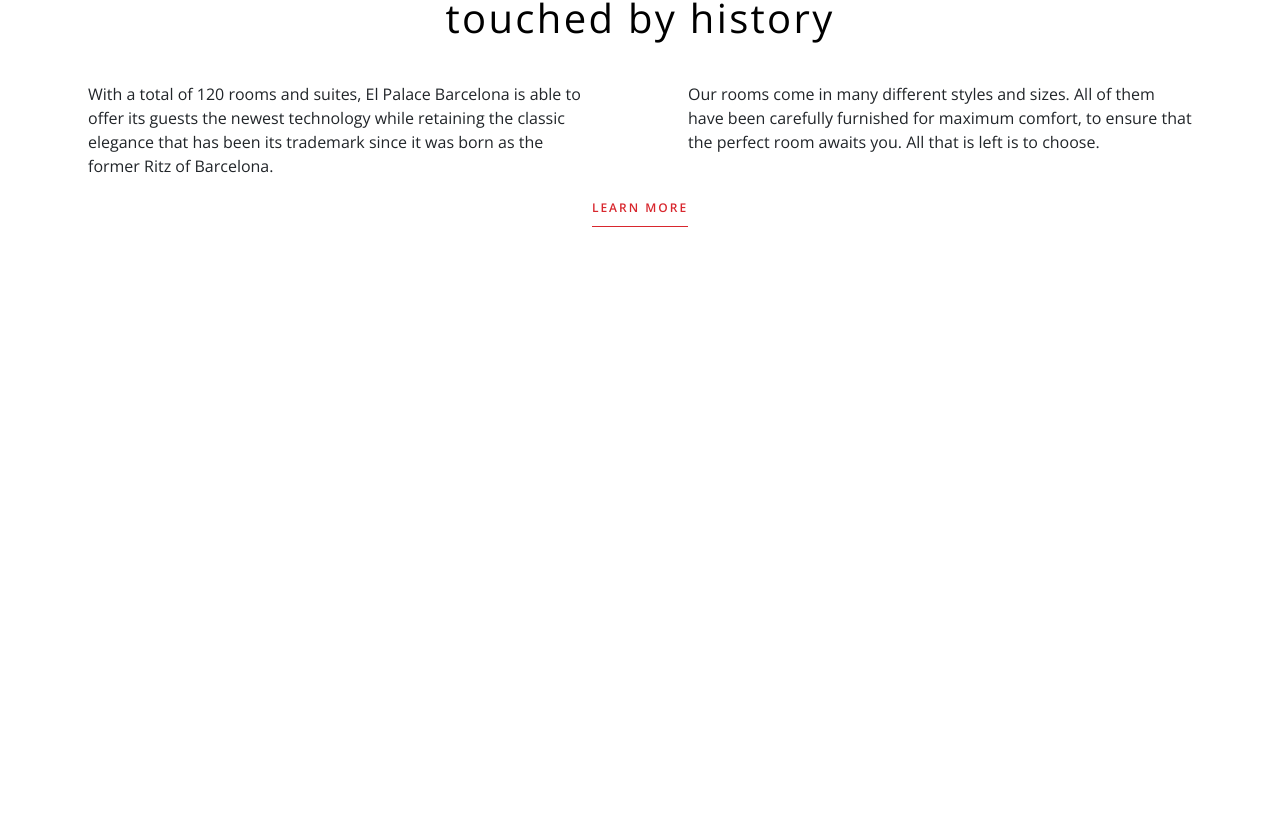
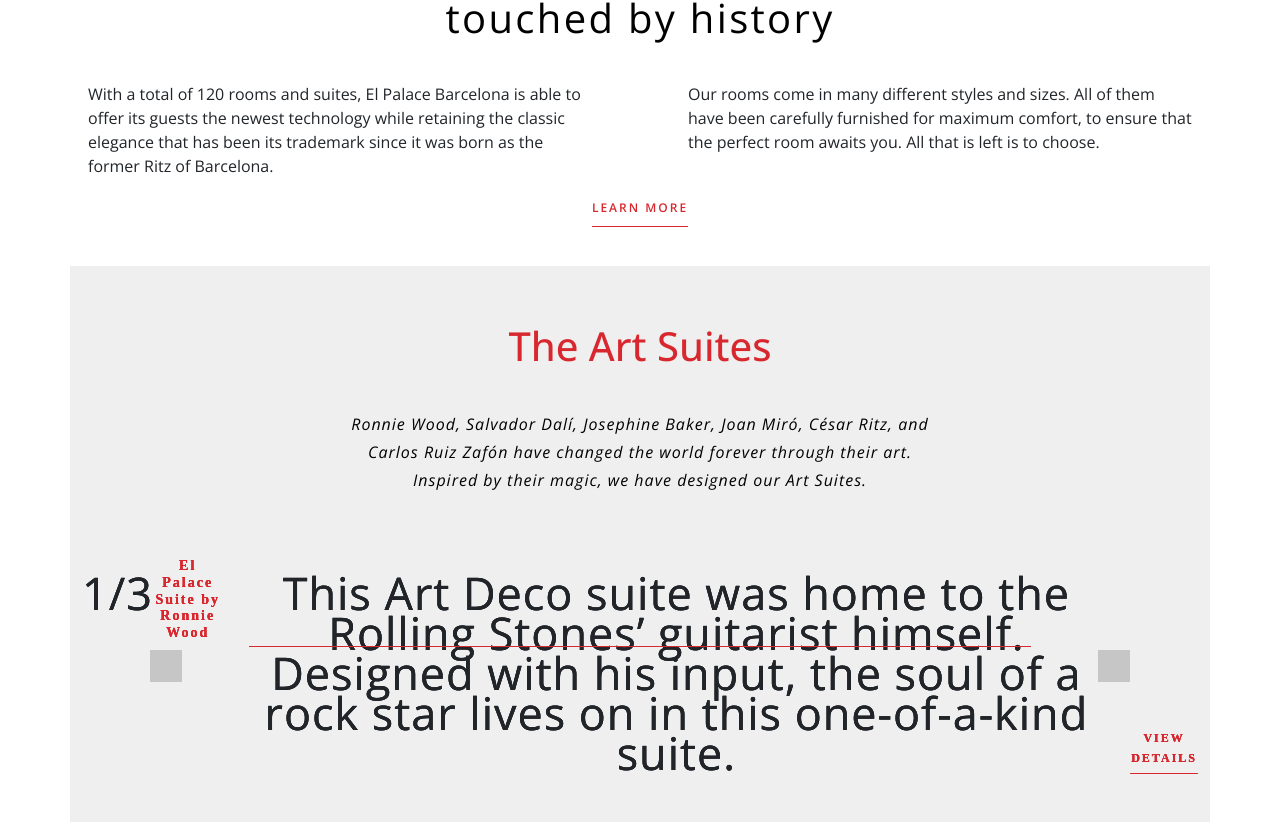
Before and after one commit to AlexandraSicoe/barcelona-hotel-React, a React (Create React App) app: page / in a window 1280 px wide. Shown: the part 3102-3924 px from the top of the page. Before the commit the page ends 3368 px from the top, so only its background shows below. Built offline with nearby package versions, Linux system fonts and the light colour scheme; grey boxes are pictures that could not be loaded.

Commit message:
created second carousel component

```diff
--- a/src/App.js
+++ b/src/App.js
@@ -7,6 +7,7 @@ import Carousel from "./components/carousel/Carousel";
 import Promo from "./components/promo-section/Promo";
 import Socials from "./components/socials/Socials";
 import Accommodation from "./components/accommodation/Accommodation";
+import Rooms from "./components/rooms/Rooms";
 
 const App = () => {
   const [modalVisible, setModalVisible] = useState(false);
@@ -30,10 +31,12 @@ const App = () => {
           title="bgvideo"
         />
       </div>
-      <Carousel />
+      <Carousel type={"type1"} />
       <Promo />
       <Socials />
       <Accommodation />
+      <Rooms />
+
       <Modal
         modalVisible={modalVisible}
         setModalVisible={setModalVisible}
--- a/src/components/carousel/Carousel.js
+++ b/src/components/carousel/Carousel.js
@@ -2,10 +2,12 @@ import CarouselItem from "./carousel-item/CarouselItem";
 import carouselImg1 from "../../images/1.webp";
 import carouselImg2 from "../../images/2.webp";
 import carouselImg3 from "../../images/3.jpg";
+import Carouselitem2 from "./carousel-item2/Carouselitem2";
 
-const Carousel = () => {
+const Carousel = ({ type }) => {
+  console.log(type);
   return (
-    <div class="container">
+    <div className={type === "type1" ? "container" : ""}>
       <div class="carousel-container">
         <div
           id="carouselExampleControls"
@@ -15,6 +17,7 @@ const Carousel = () => {
           <div class="designed-hr d-none d-lg-block">
             <hr class="mx-auto" />
           </div>
+          {type === "type1" ? (
             <div class="carousel-inner py-5">
               <CarouselItem
                 isActive={true}
@@ -50,6 +53,15 @@ const Carousel = () => {
                 imgURL={carouselImg3}
               />
             </div>
+          ) : (
+            type === "type2" && (
+              <div class="carousel-inner py-5">
+                <Carouselitem2 />
+                <Carouselitem2 />
+                <Carouselitem2 />
+              </div>
+            )
+          )}
           <button
             class="carousel-control-prev"
             type="button"
--- /dev/null
+++ b/src/components/carousel/carousel-item2/Carouselitem2.js
@@ -0,0 +1,20 @@
+const Carouselitem2 = () => {
+  return (
+    <div className={true === true ? "carousel-item active" : "carousel-item"}>
+      <div className="row ">
+        <div class="d-flex col-12 text-center justify-content-center">
+          <p>1/3</p>
+          <h4>El Palace Suite by Ronnie Wood</h4>
+          <p>
+            This Art Deco suite was home to the Rolling Stones’ guitarist
+            himself. Designed with his input, the soul of a rock star lives on
+            in this one-of-a-kind suite.
+          </p>
+          <button class="btn mt-3 mb-3 mt-lg-auto mb-lg-0">VIEW DETAILS</button>
+        </div>
+      </div>
+      <div className="row"></div>
+    </div>
+  );
+};
+export default Carouselitem2;
--- /dev/null
+++ b/src/components/rooms/Rooms.js
@@ -0,0 +1,23 @@
+import Carousel from "../carousel/Carousel";
+import style from "./Rooms.style";
+
+const Rooms = () => {
+  return (
+    <div className="container" style={style.innerContainer}>
+      <div className="row">
+        <div className="col-12 d-flex flex-column align-items-center text-center">
+          <h2 className="fs-1" style={style.suitesTitle}>
+            The Art Suites
+          </h2>
+          <p style={style.suitesP}>
+            Ronnie Wood, Salvador Dalí, Josephine Baker, Joan Miró, César Ritz,
+            and Carlos Ruiz Zafón have changed the world forever through their
+            art. Inspired by their magic, we have designed our Art Suites.
+          </p>
+        </div>
+      </div>
+      <Carousel type="type2" />
+    </div>
+  );
+};
+export default Rooms;
--- /dev/null
+++ b/src/components/rooms/Rooms.style.js
@@ -0,0 +1,20 @@
+const style = {
+  innerContainer: {
+    backgroundColor: "#EFEFEF",
+  },
+  suitesTitle: {
+    color: "#D8272E",
+    marginTop: "45px",
+    lineHeight: "69px",
+    marginBottom: "30px",
+  },
+  suitesP: {
+    color: "black",
+    fontSize: "16px",
+    letterSpacing: "1px",
+    lineHeight: "28px",
+    maxWidth: "600px",
+    fontStyle: "italic",
+  },
+};
+export default style;
```
Also changed, not shown: src/data/carousel2.json (added, +32 -0 lines), src/components/carousel/carousel-item2/Carouselitem2.style.js (added). Lines whose indentation alone changed are shown as unchanged.
